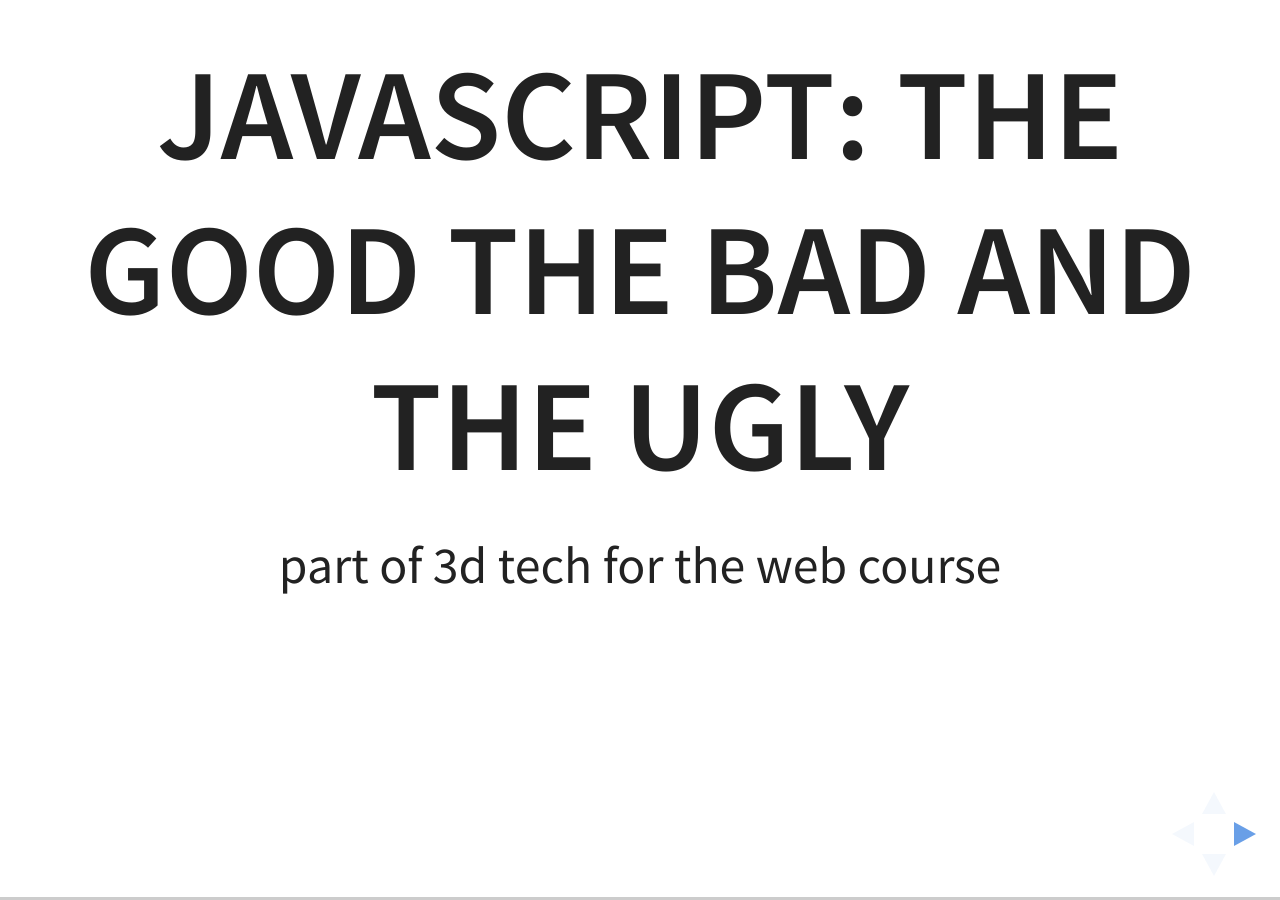
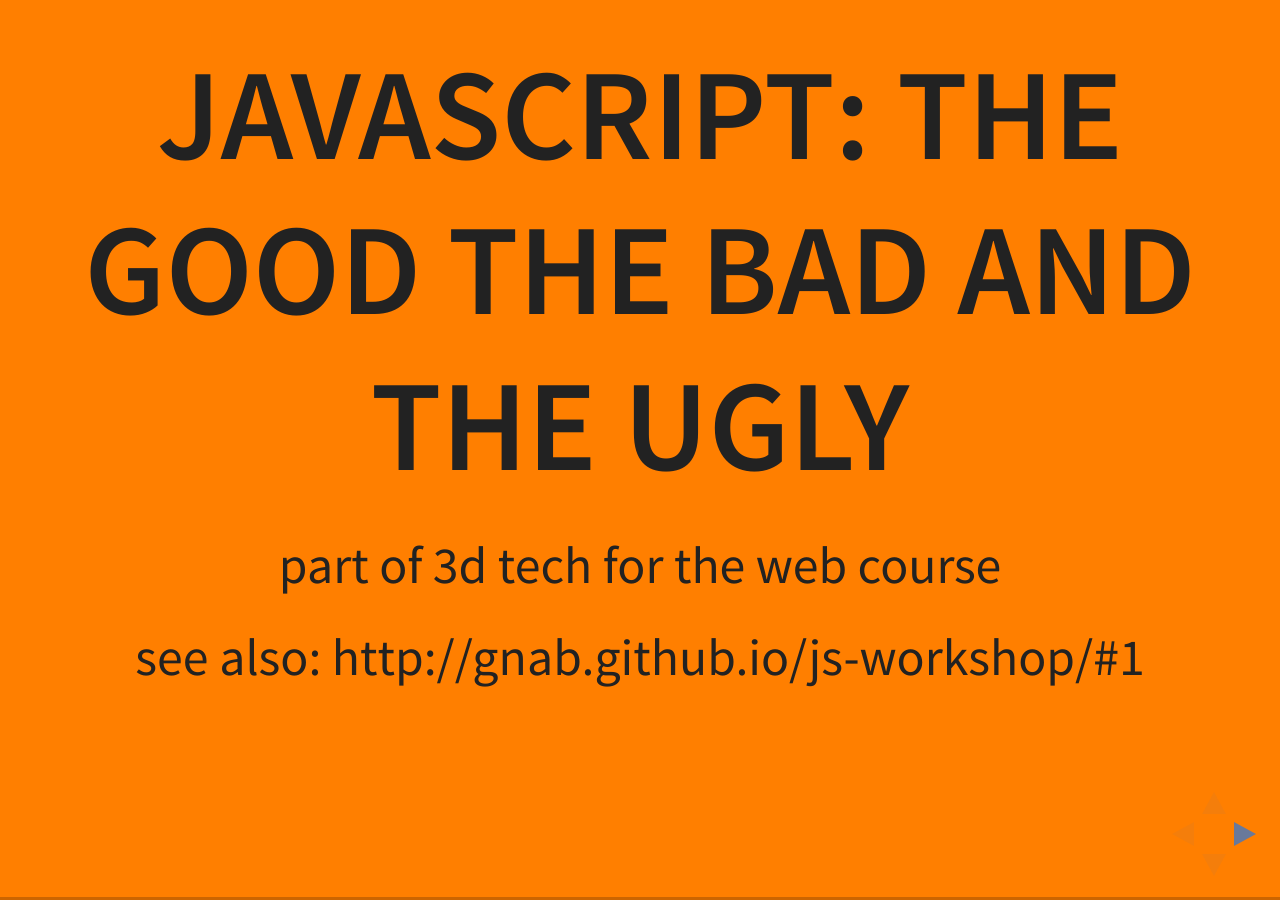
Before and after one commit to seanbutler/3DWebTechCourse, a Jekyll site: the page built from _worksheets/01-IntroducingJavascript.html, in a window 1280 px wide. Built offline with Jekyll 4.4.1, drawn with Linux system fonts in a browser that asks for light colours; part of the change alters nothing that is shown.

Commit message:
colours and stuff

```diff
--- a/_worksheets/01-IntroducingJavascript.html
+++ b/_worksheets/01-IntroducingJavascript.html
@@ -4,9 +4,10 @@ title:  "Javascript: The Good The Bad and the Ugly"
 date:   2017-09-13 23:46:24 +0100
 ---
 
-<section>
+<section data-background-color="#ff7f00">
     <h1>Javascript: The Good The Bad and the Ugly</h1>
     <p>part of 3d tech for the web course</p>
+    <p>see also: http://gnab.github.io/js-workshop/#1</p>
 </section>
 
 <section>
@@ -26,9 +27,9 @@ date:   2017-09-13 23:46:24 +0100
 
 <section>
     <h2>General syntax</h2>
+    <img src = "/3DWebTechCourse/worksheets/assets/java.png">
+    <img src = "/3DWebTechCourse/worksheets/assets/javascript.png">
     <ul>
-        <img src = "/3DWebTechCourse/worksheets/assets/java.png">
-        <img src = "/3DWebTechCourse/worksheets/assets/javascript.png">
         <li>Similar Yet Different</li>
         <li>Derived from Self and C so might be familiar to _anyone_ coming from those languages.</li>
         <li>There are several important differences from how you might expect a language to behave. Especially if coming from Java.</li>
@@ -40,29 +41,47 @@ date:   2017-09-13 23:46:24 +0100
     <ul>
         <li>ubiquitous</li>
         <li>www</li>
-    </ul>
-</section>
-
-<section>
-    <h2>Why Javascript?</h2>
-    <ul>
         <li>Javascript is different from _whatever you were using before_</li>
         <li>May cause pain, but there is pain for all new language learning</li>
     </ul>
 </section>
 
-<section>
-    <h2>The Good Parts</h2>
-    <ul>
-    <li>The internal model of web pages (DOM) sucks</li>
-    <li>The DOM is big and complicated, vendors implemented it differently and its not completely standard</li>
-</ul>
-
-    <p>http://gnab.github.io/js-workshop/#1</p>
+<section data-background-color="#ff7f00">
+    <h1>The Good Parts</h1>
 </section>
 
 <section>
-    <h2>The Bad Parts</h2>
+    <h1>DOM Access</h1>
+    <ul>
+        <li>Access The internal model of web pages (DOM)</li>
+        <li>The DOM is big and complicated, vendors implemented it differently and its not completely standard</li>
+    </ul>
+</section>
+
+<section>
+Objects
+</section>
+
+<section>
+Object Literals
+</section>
+
+<section>
+Arrays
+</section>
+
+<section>
+Objects are Arrays
+</section>
+
+<section data-background-color="#ff7f00">
+    <h2>In Java everything is an Object</h2>
+    <h2>In Clojure everything is a List</h2>
+    <h2>In Javascript everything is a Mistake</h2>
+</section>
+
+<section data-background-color="#ff7f00">
+    <h1>The Bad Parts</h1>
 </section>
 
 <section>
```
